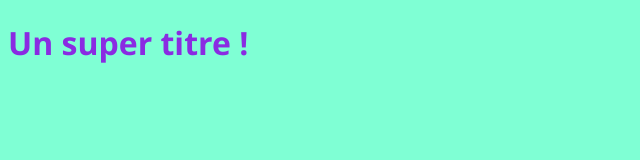
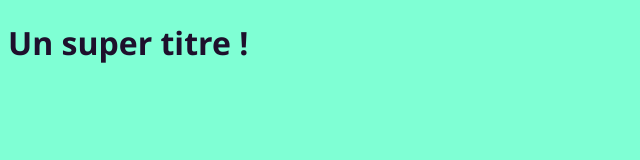
Before and after one commit to Fortunat64/OpenClassroomsProject, a plain HTML site: page index.html in a window 1280 px wide. Shown: the whole page, without its empty margins (0-640 px from the left). Drawn offline with Linux system fonts and the light colour scheme.

Commit message:
Modification du coleur de H1

```diff
--- a/style.css
+++ b/style.css
@@ -3,6 +3,6 @@
     background-color: aquamarine;
 }
 h1{
-    color:blueviolet;
+    color:rgb(30, 16, 44);
     font-family:'Segoe UI', Tahoma, Geneva, Verdana, sans-serif;
 }
```
